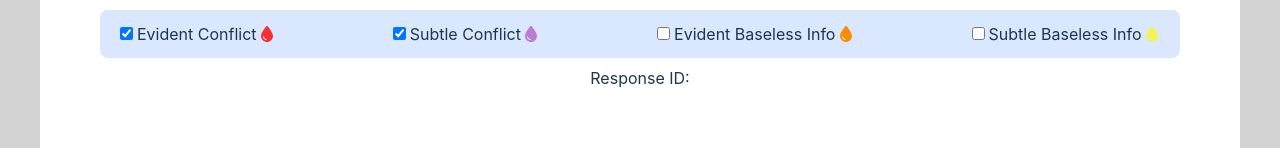
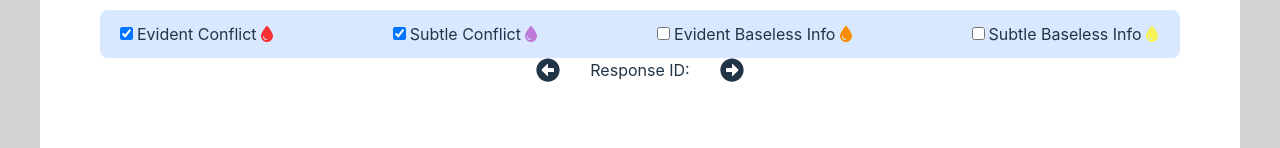
Before and after one commit to AcuChat/hallucination-analyzer, a React (Vite) app: page / in a window 1280 px wide. Shown: the part 186-334 px from the top of the page. Built offline with nearby package versions, Linux system fonts and the light colour scheme; no server answers.

Commit message:
added navigation buttons

```diff
--- a/src/components/RAGTruthViewer.jsx
+++ b/src/components/RAGTruthViewer.jsx
@@ -1,8 +1,9 @@
- import { useDispatch, useSelector } from 'react-redux';
+import { useDispatch, useSelector } from 'react-redux';
 import './RAGTruthViewer.scss';
 import React, { useEffect } from 'react'
 import { groundTruthSet, groundTruthSetErrors } from '../store/sliceGroundTruth';
 import lodash from 'lodash';
+
 
 function RAGTruthViewer() {
   const responses = useSelector(state => state.responses);
--- a/src/pages/RAGTruthCorpus.jsx
+++ b/src/pages/RAGTruthCorpus.jsx
@@ -10,6 +10,8 @@ import Prompts from '../components/Prompts';
 import { useDispatch, useSelector } from 'react-redux';
 import { responsesSetResponses } from '../store/sliceResponses';
 import axios from 'axios';
+import { FaArrowAltCircleLeft } from "react-icons/fa";
+import { FaArrowAltCircleRight } from "react-icons/fa";
 
 function RAGTruthCorpus() {
   const responses = useSelector(state => state.responses);
@@ -48,7 +50,11 @@ function RAGTruthCorpus() {
       <AdminControls />
       <ModelSelector />
       <LabelsSelector />
-      <h2 className="RAGTruthCorpus__response-id">Response ID: {responses.currentResponseIndex > -1 ? responses.responses[responses.currentResponseIndex]?.id : ''} </h2>
+      <div className="RAGTruthCorpus__navigation-container">
+        <FaArrowAltCircleLeft size={24}/>
+        <h2 className="RAGTruthCorpus__response-id">Response ID: {responses.currentResponseIndex > -1 ? responses.responses[responses.currentResponseIndex]?.id : ''} </h2>
+        <FaArrowAltCircleRight size={24}/>
+      </div>
       {/* <Prompts /> */}
       <div className="RAGTruthCorpus__responses-container">
         <RAGTruthViewer />
--- a/src/pages/RAGTruthCorpus.scss
+++ b/src/pages/RAGTruthCorpus.scss
@@ -8,8 +8,14 @@
     background-color: white;
     overflow-y: auto !important;
 
+    &__navigation-container {
+        display: flex;
+        justify-content: center;
+        align-items: center;
+    }
     &__response-id {
-        margin: .5rem auto;
+
+        width: 10rem;
     }
     &__responses-container {
         display: flex;
@@ -19,4 +25,5 @@
         margin: auto;
     }
 
+
 }
```
